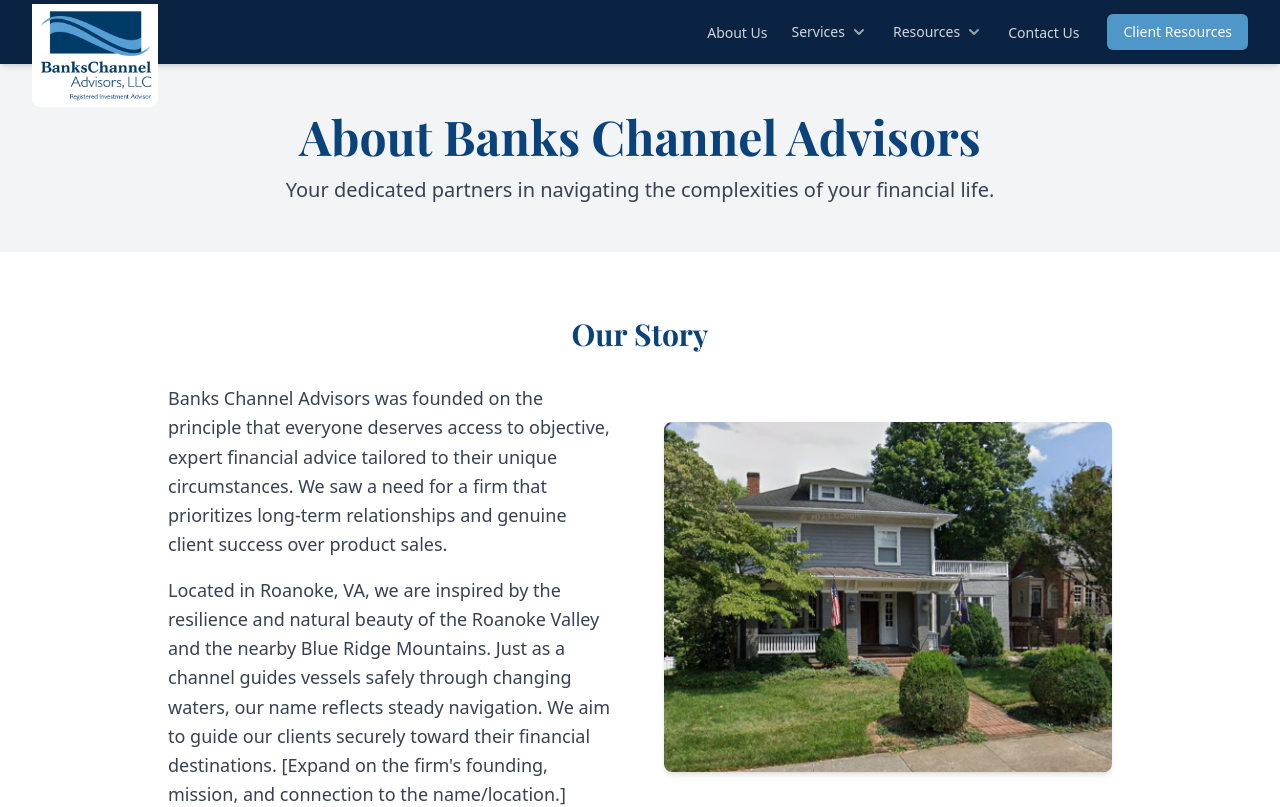
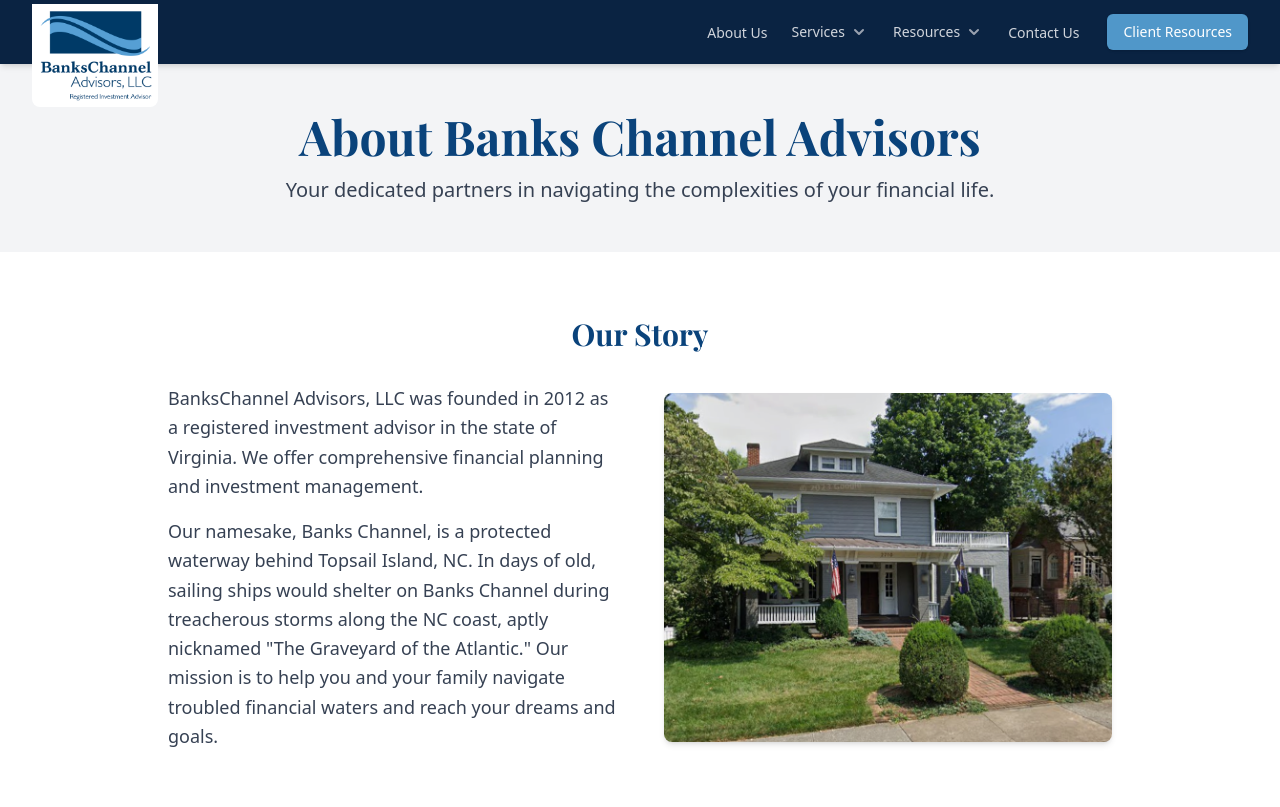
Before and after one commit to GChristopher132/finance, a Next.js app in the folder banks-channel-advisors/: page /about in a window 1280 px wide. Shown: the top 807 px of the page. Built offline with nearby package versions, Linux system fonts and the light colour scheme.

Commit message:
About page update

```diff
--- a/banks-channel-advisors/src/app/about/page.js
+++ b/banks-channel-advisors/src/app/about/page.js
@@ -58,10 +58,16 @@
              {/* Column 2: Text (Order second on mobile) */}
              <div className="order-2 md:order-1"> {/* Text on left on desktop */}
                  <p className="text-lg text-gray-700 leading-relaxed mb-4">
-                     Banks Channel Advisors was founded on the principle that everyone deserves access to objective, expert financial advice tailored to their unique circumstances. We saw a need for a firm that prioritizes long-term relationships and genuine client success over product sales.
+                     BanksChannel Advisors, LLC was founded in 2012 as a registered investment advisor
+                      in the state of Virginia. We offer comprehensive financial planning and investment
+                      management.
                  </p>
                  <p className="text-lg text-gray-700 leading-relaxed">
-                     Located in Roanoke, VA, we are inspired by the resilience and natural beauty of the Roanoke Valley and the nearby Blue Ridge Mountains. Just as a channel guides vessels safely through changing waters, our name reflects steady navigation. We aim to guide our clients securely toward their financial destinations. [Expand on the firm's founding, mission, and connection to the name/location.]
+                     Our namesake, Banks Channel, is a protected waterway behind Topsail Island, NC. In
+                      days of old, sailing ships would shelter on Banks Channel during treacherous storms
+                      along the NC coast, aptly nicknamed &quot;The Graveyard of the Atlantic.&quot; Our mission is to
+                      help you and your family navigate troubled financial waters and reach your dreams and
+                      goals.
                  </p>
              </div>
          </div>
```
